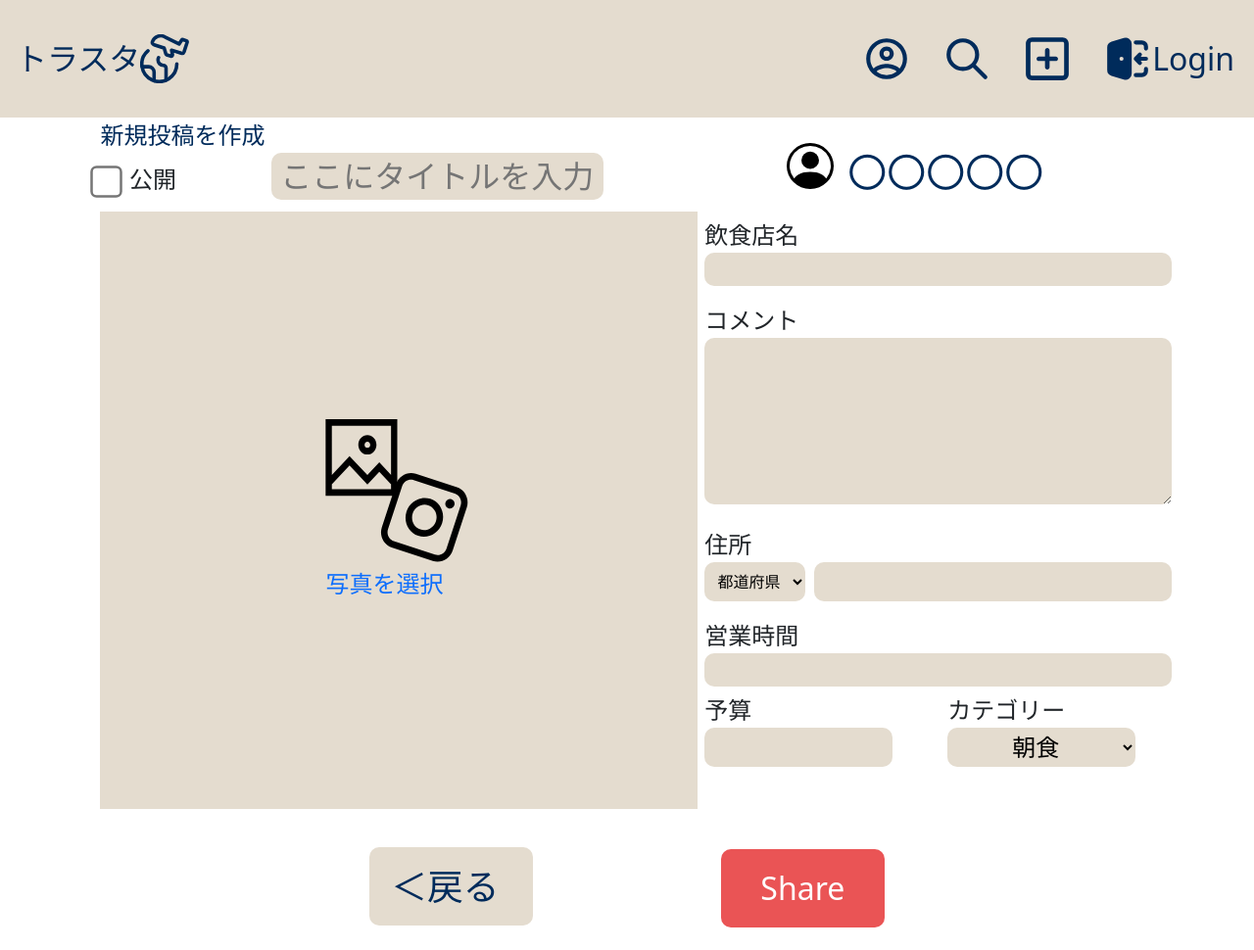
After one commit to Aso2101037/2023Dev3warly, a PHP site: page /restaurant_post.php in a window 1280 px wide. The commit adds this page. Shown: the whole page at 98% size. Run offline with PHP 8.4, Linux system fonts and the light colour scheme.

Commit message:
飲食店投稿完成、ログイン修正

```diff
--- a/src/login.php
+++ b/src/login.php
@@ -8,7 +8,7 @@
     <link rel="stylesheet" href="https://cdn.jsdelivr.net/npm/bootstrap@5.1.3/dist/css/bootstrap.min.css" integrity="sha384-1BmE4kWBq78iYhFldvKuhfTAU6auU8tT94WrHftjDbrCEXSU1oBoqyl2QvZ6jIW3" crossorigin="anonymous">
     <meta name="viewport" content="width=device-width, initial-scale=1" />
     <link rel="stylesheet" href="./style/style.css">
-    <link rel="stylesheet" href="./style/login-out.css">
+    <link rel="stylesheet" href="./style/login_out.css">
 </head>
 <body>
 <div id="app">
@@ -44,7 +44,7 @@
             <input type="password" name = "inputPassword" id="inputPassword" class="form-control mx-auto" placeholder="パスワードを入力してください" required>
         </div>
         <button class="back" type="button" onclick="history.back(-1);">＜戻る</button>
-        <button class="sign-up" type="submit">Sign up</button>
+        <button class="log-in" type="submit">Login</button>
 
 
       </form>
--- /dev/null
+++ b/src/restaurant_post.php
@@ -0,0 +1,140 @@
+<!DOCTYPE html>
+<html lang="ja">
+<head>
+    <meta charset="UTF-8">
+    <meta http-equiv="X-UA-Compatible" content="IE=edge">
+    <meta name="viewport" content="width=device-width, initial-scale=1.0">
+    <title>Document</title>
+    <link rel="stylesheet" href="https://cdn.jsdelivr.net/npm/bootstrap@5.1.3/dist/css/bootstrap.min.css" integrity="sha384-1BmE4kWBq78iYhFldvKuhfTAU6auU8tT94WrHftjDbrCEXSU1oBoqyl2QvZ6jIW3" crossorigin="anonymous">
+    <meta name="viewport" content="width=device-width, initial-scale=1" />
+    <link rel="stylesheet" href="./style/style.css">
+    <link rel="stylesheet" href="./style/restaurant_post-style.css">
+</head>
+<body>
+<div id="app">
+        <header-component @clicksearch="ModalSeach"></header-component>
+        <div :class="{'is-active': isActive }" class="modal-div">
+            <div class="modal-body">
+                <div class="modal-plan" onclick="location.href='./search-plan.php'">
+                     <p>旅行プラン検索</p>
+                     <img src="./images/post-plan.svg" style="width: 5rem; height: 8rem;">
+                </div>
+                <div class="modal-kankou" onclick="location.href='./search-kankou.php'">
+                     <p>観光名所検索</p>
+                     <img src="./images/post-kankou.svg" style="width: 6rem; height: 7rem;" alt="">
+                </div>
+                 <div class="modal-food" onclick="location.href='./search-food.php'">
+                     <p>飲食店検索</p>
+                    <img src="./images/post-food.svg" style="width: 6rem; height: 7rem;" alt="">
+                </div>
+            </div>
+        </div>
+</div>
+    <div class="flex">
+        <div class="left">
+            <div class="sinkisakusei">新規投稿を作成</div>
+            <input type="checkbox"class="koukai_check"> <span class="koukai">公開</span>
+            <input type="text"class="title-text"placeholder="ここにタイトルを入力">
+            <div class="img-post">
+                <span class="img-select"><img src="images/picture.svg"class="photo-img"><br>
+                    <a href=""class="img-link">写真を選択</a>
+                </span>
+            </div>
+        </div>
+        <div class="right">
+            <div class="icon-nickname">
+                <img src="images/icon.svg"class="icon"><div class="nickname">〇〇〇〇〇</div>
+            </div>
+            <div class="komokumei">飲食店名</div>
+            <input type="text"class="tourist_text">
+
+            <div class="komokumei">コメント</div>
+            <textarea class="comment_text">
+            </textarea>
+
+            <div class="komokumei">住所</div>
+            <select class="select-todou">
+                <option value="" selected>都道府県</option>
+                <option value="北海道">北海道</option>
+                <option value="青森県">青森県</option>
+                <option value="岩手県">岩手県</option>
+                <option value="宮城県">宮城県</option>
+                <option value="秋田県">秋田県</option>
+                <option value="山形県">山形県</option>
+                <option value="福島県">福島県</option>
+                <option value="茨城県">茨城県</option>
+                <option value="栃木県">栃木県</option>
+                <option value="群馬県">群馬県</option>
+                <option value="埼玉県">埼玉県</option>
+                <option value="千葉県">千葉県</option>
+                <option value="東京都">東京都</option>
+                <option value="神奈川県">神奈川県</option>
+                <option value="新潟県">新潟県</option>
+                <option value="富山県">富山県</option>
+                <option value="石川県">石川県</option>
+                <option value="福井県">福井県</option>
+                <option value="山梨県">山梨県</option>
+                <option value="長野県">長野県</option>
+                <option value="岐阜県">岐阜県</option>
+                <option value="静岡県">静岡県</option>
+                <option value="愛知県">愛知県</option>
+                <option value="三重県">三重県</option>
+                <option value="滋賀県">滋賀県</option>
+                <option value="京都府">京都府</option>
+                <option value="大阪府">大阪府</option>
+                <option value="兵庫県">兵庫県</option>
+                <option value="奈良県">奈良県</option>
+                <option value="和歌山県">和歌山県</option>
+                <option value="鳥取県">鳥取県</option>
+                <option value="島根県">島根県</option>
+                <option value="岡山県">岡山県</option>
+                <option value="広島県">広島県</option>
+                <option value="山口県">山口県</option>
+                <option value="徳島県">徳島県</option>
+                <option value="香川県">香川県</option>
+                <option value="愛媛県">愛媛県</option>
+                <option value="高知県">高知県</option>
+                <option value="福岡県">福岡県</option>
+                <option value="佐賀県">佐賀県</option>
+                <option value="長崎県">長崎県</option>
+                <option value="熊本県">熊本県</option>
+                <option value="大分県">大分県</option>
+                <option value="宮崎県">宮崎県</option>
+                <option value="鹿児島県">鹿児島県</option>
+                <option value="沖縄県">沖縄県</option>
+            </select>
+            <input type="text"class="address_text">
+
+            <div class="komokumei">営業時間</div>
+            <input type="text"class="time_text">
+
+            <div class="yosan-kategory">
+                <div class="yosan">
+                    <div class="komokumei">予算</div>
+                    <input type="text"class="yosan-text">
+                </div>
+                <div class="kategory">
+                <div class="komokumei">カテゴリー</div>
+                    <select class="select-kategory">
+                        <option value="朝食"selected>朝食</option>
+                        <option value="昼食">昼食</option>
+                        <option value="夕食">夕食</option>
+                        <option value="昼食">軽食</option>
+                        <option value="夕食">名物</option>
+                        <option value="昼食">地元飯</option>
+                    </select>
+                </div>
+            </div>
+
+        </div>
+    </div>
+    <div class="btn">
+        <button class="back" type="button" onclick="history.back(-1);">＜戻る</button>
+        <button class="sign-up" type="submit">Share</button>
+    </div>
+    <link rel="stylesheet" href="https://cdn.jsdelivr.net/npm/bootstrap@5.1.3/dist/css/bootstrap.min.css" integrity="sha384-1BmE4kWBq78iYhFldvKuhfTAU6auU8tT94WrHftjDbrCEXSU1oBoqyl2QvZ6jIW3" crossorigin="anonymous">
+    <meta name="viewport" content="width=device-width, initial-scale=1" />
+    <script src="https://cdn.jsdelivr.net/npm/vue/dist/vue.js"></script>
+    <script src="./script/header.js"></script>
+</body>
+</html>
--- a/src/style/tourist_spot_post_style.css
+++ b/src/style/restaurant_post-style.css
@@ -82,7 +82,7 @@ html{
 
 .komokumei{
     font-size: 1.5em;
-    margin-top: 1%;
+    margin-top: 3%;
 }
 .tourist_text{
     width: 85%;
@@ -100,16 +100,15 @@ html{
     border-radius: 10px;
     font-size: 1.0em;
 }
-
-select{
+.select-todou{
     width: 8vw;
     height: 5vh;
     background-color: #E4DCCF;
     text-align: center;
     border:none;
     border-radius:10px;
-   font-size: 1.5em;
-   font-weight: 400;
+   font-size: 1.0em;
+   font-weight: 500;
 }
 .address_text{
     height: 5vh;
@@ -130,43 +129,30 @@ select{
     font-size: 1.5em;
 }
 
-.radios{
-    margin: 1% 0% 1% 0%;
+.yosan-kategory{
+    display: flex;
 }
-
-
-.categorymei{
+.kategory{
+    margin-left: 10%;
+}
+.yosan-text{
+    width: 15vw;
+    height: 5vh;
     background-color: #E4DCCF;
-    width: 35%;
+    text-align: center;
+    border:none;
+    border-radius:10px;
+    font-size: 1.5em;
+}
+.select-kategory{
+    width: 15vw;
     height: 5vh;
-    font-size: 1.5em;
-    border-radius: 20px;
+    background-color: #E4DCCF;
     text-align: center;
-
+    border:none;
+    border-radius:10px;
+   font-size: 1.5em;
 }
-.komoku-img{
-    float: left;
-    margin-top: 2%;
-    width: 25px;
-    height:25px;
-    margin-left: 5%;
-}
-.komoku-img-burari{
-    float: left;
-    width: 30px;
-    height:30px;
-    margin-left: 5%
-}
-
-
-.categorymei-moji{
-   margin-left: -15%;
-}
-.radio-right{
-    margin-left: 8%
-}
-
-
 .btn{
     width: 100%;
     height: 10vh;
```
Also changed, not shown: src/by_tourisut_spot.php (added, +49 -0 lines), src/style/by_style.css (added, +36 -0 lines), src/style/login_out.css (renamed from src/style/login-out.css, +12 -2 lines).
